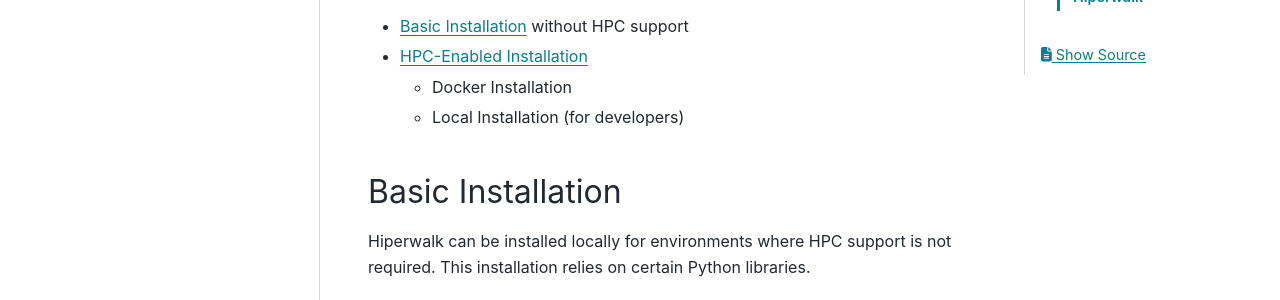
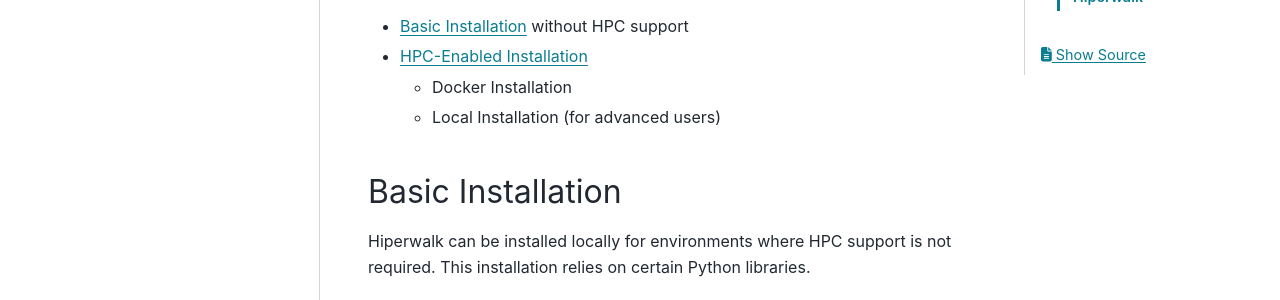
Before and after one commit to hiperwalk/hiperwalk, a Sphinx documentation site: the page built from docs/install/index.rst, in a window 1280 px wide and 900 px high. Shown: the part 411-711 px from the top of the window. Built offline with Sphinx 7.4.7 and the PyData theme 0.15.4, drawn with Linux system fonts in a browser that asks for light colours.

Commit message:
Update index.rst

```diff
--- a/docs/install/index.rst
+++ b/docs/install/index.rst
@@ -15,7 +15,7 @@
 
   - Docker Installation
 
-  - Local Installation (for developers)
+  - Local Installation (for advanced users)
 
 
 .. _docs_basic_installation:
```
